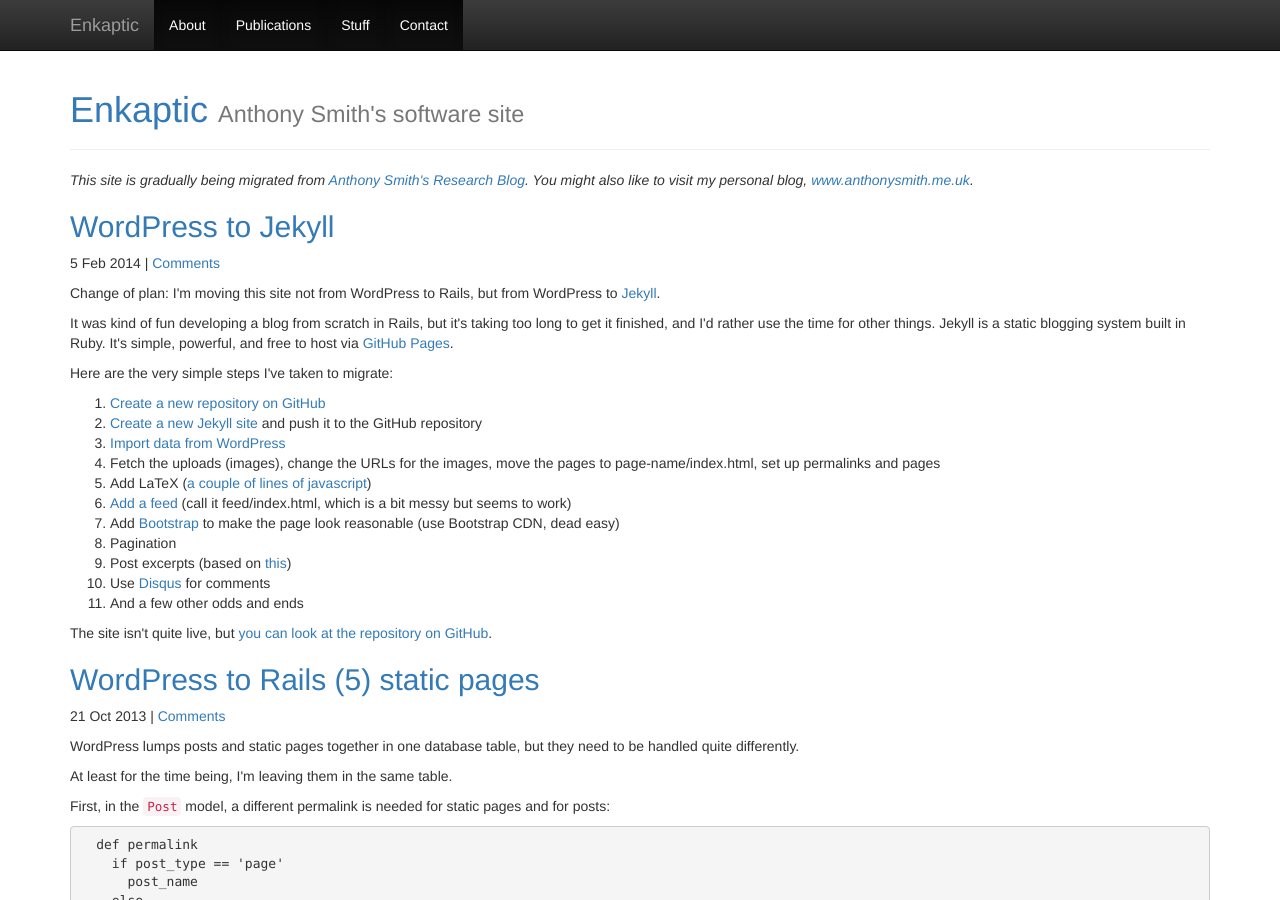
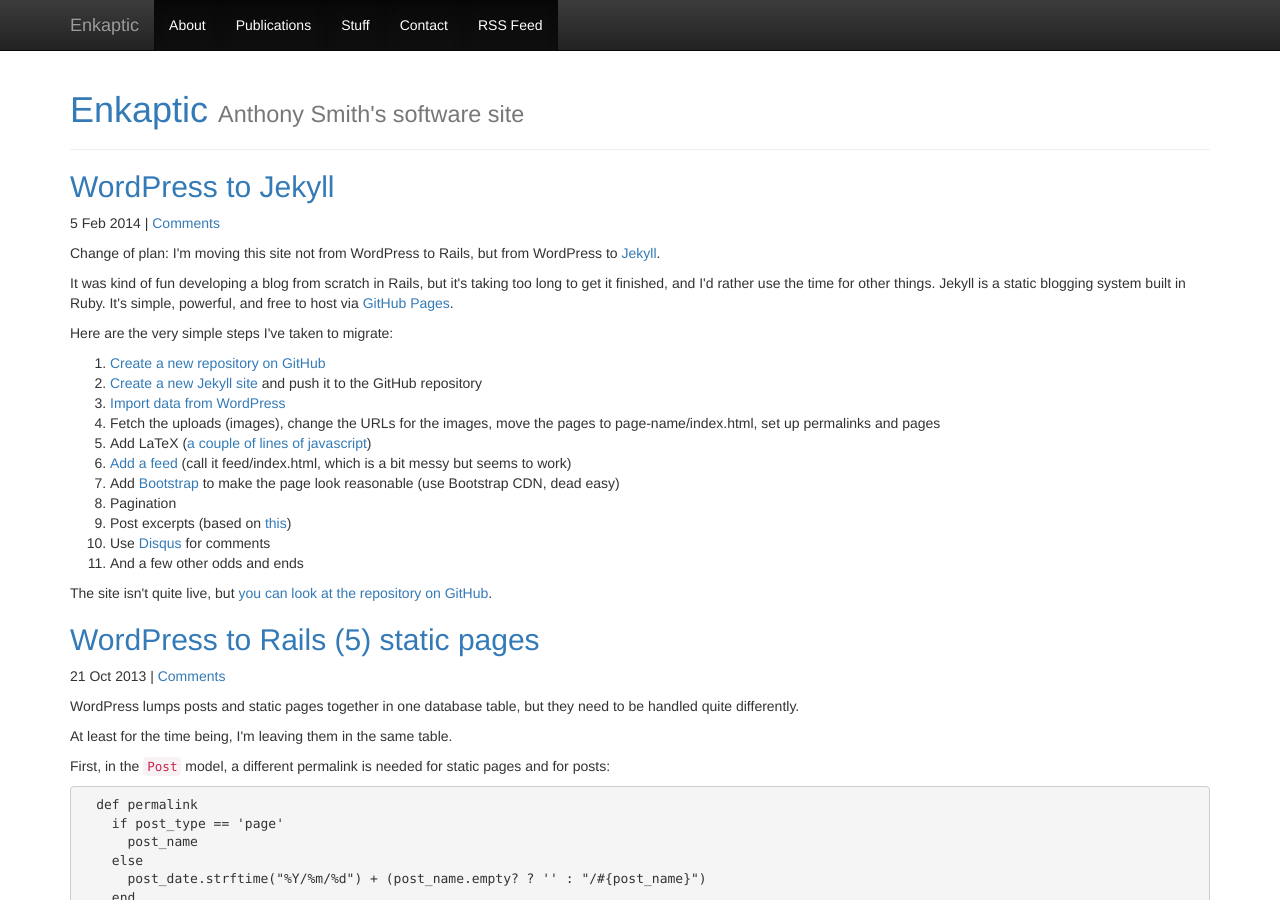
Before and after one commit to enkaptic/enkaptic.github.io, a Jekyll site: the page built from index.html, in a window 1280 px wide and 900 px high. Built offline with Jekyll 4.4.1, drawn with Linux system fonts in a browser that asks for light colours; nearby versions of some CDN libraries; Markdown is read by kramdown in place of the engine named in the settings; the list of posts is cut into pages by our own code; comment, search, counter and statistics services are not loaded.

Commit message:
remove line about gradually migrating, add RSS Feed to navbar

```diff
--- a/_layouts/default.html
+++ b/_layouts/default.html
@@ -52,10 +52,11 @@
         </div>
         <div class="collapse navbar-collapse">
           <ul class="nav navbar-nav">
-            <li class="active"><a href="/about">About</a></li>
-            <li class="active"><a href="/publications">Publications</a></li>
-            <li class="active"><a href="/stuff">Stuff</a></li>
-            <li class="active"><a href="/contact">Contact</a></li>
+            <li class="active"><a href="/about/">About</a></li>
+            <li class="active"><a href="/publications/">Publications</a></li>
+            <li class="active"><a href="/stuff/">Stuff</a></li>
+            <li class="active"><a href="/contact/">Contact</a></li>
+            <li class="active"><a href="/feed/">RSS Feed</a></li>
           </ul>
         </div><!--/.nav-collapse -->
       </div>
--- a/index.html
+++ b/index.html
@@ -5,8 +5,6 @@
 <div class="page-header">
   <a href="/"><h1>Enkaptic <small>Anthony Smith's software site</small></h1></a>
 </div>
-
-<p><em>This site is gradually being migrated from <a href="http://www.anthonysmith.me.uk/research">Anthony Smith's Research Blog</a>. You might also like to visit my personal blog, <a href="http://www.anthonysmith.me.uk/">www.anthonysmith.me.uk</a>.</em></p>
 
 {% for post in paginator.posts %}
   <h2><a href="{{ post.url }}">{{ post.title }}</a></h2>
```
